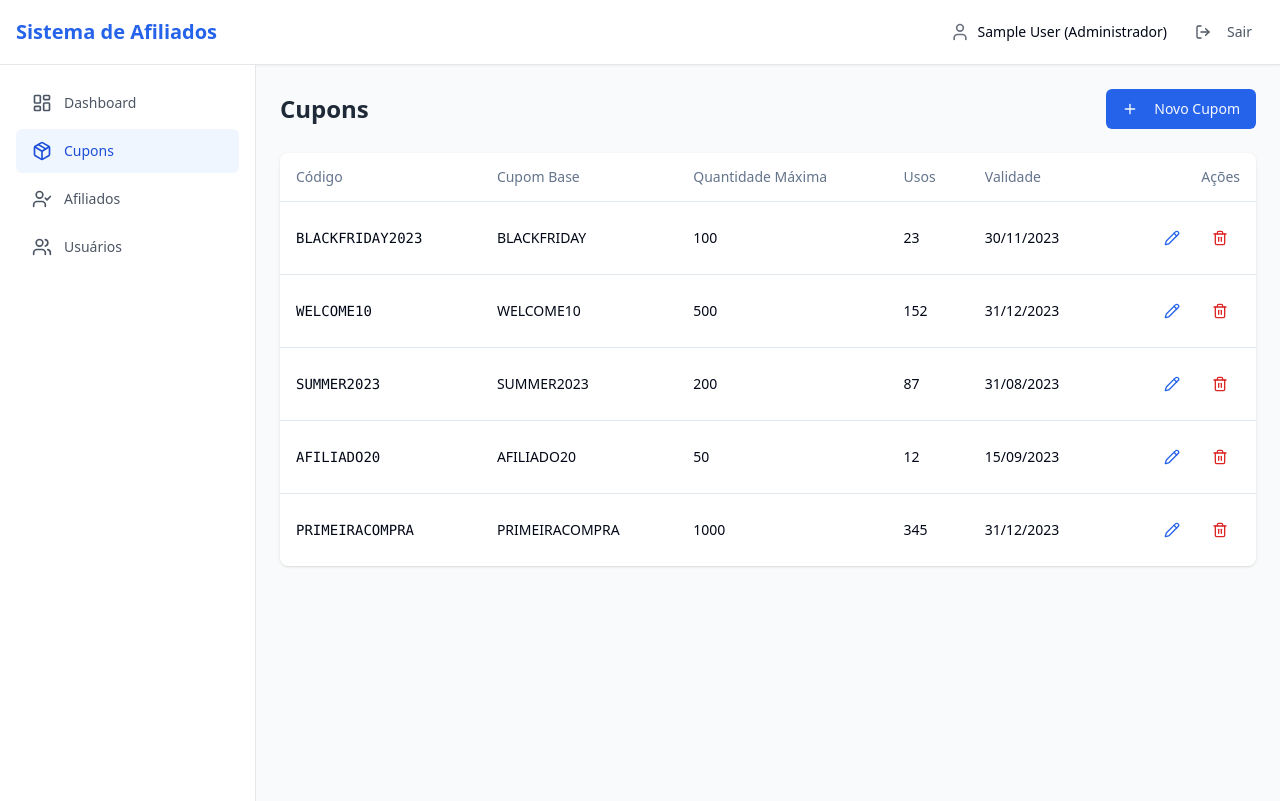
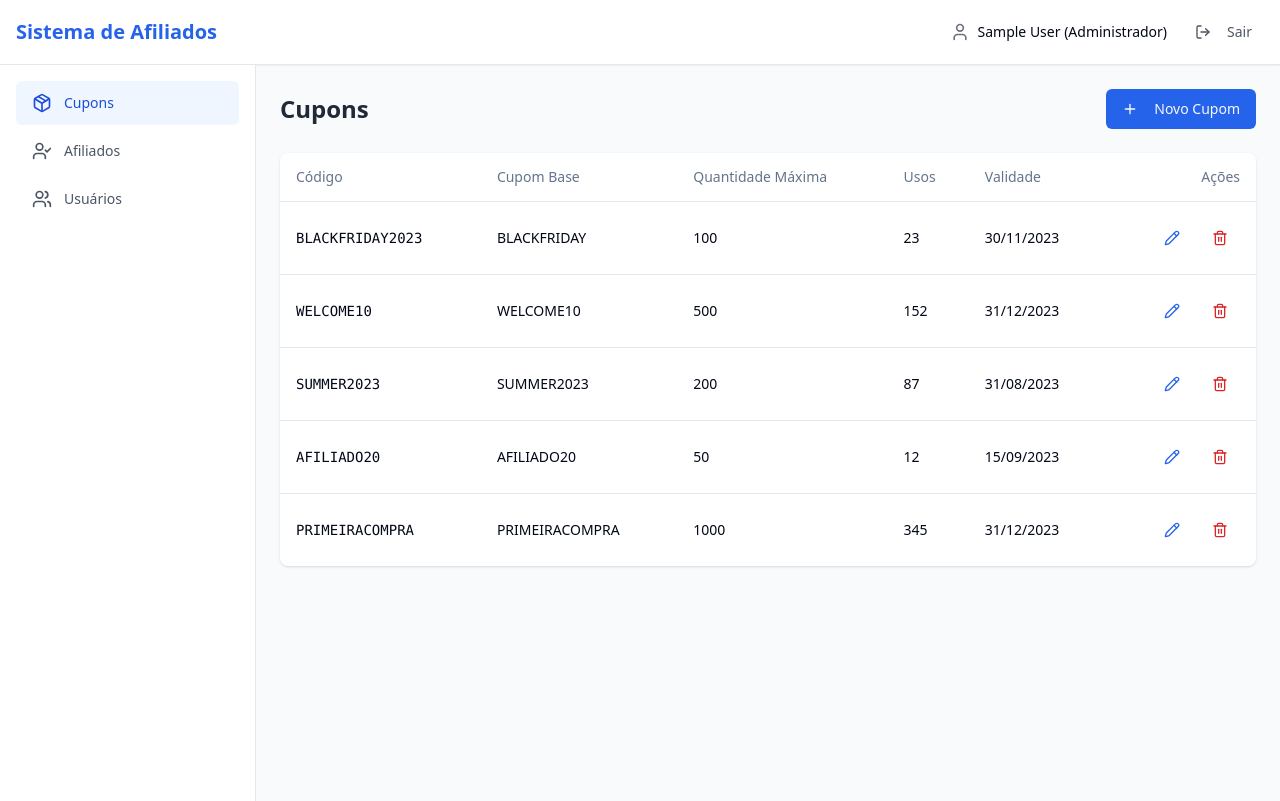
Before and after one commit to talles-coder/friendly-project-wizard, a React (Vite) app: page /cupons in a window 1280 px wide. Built offline with nearby package versions, Linux system fonts and the light colour scheme; sample sign-in values are in the browser's storage.

Commit message:
Remove Dashboard page

```diff
--- a/src/App.tsx
+++ b/src/App.tsx
@@ -12,8 +12,6 @@ import Users from "./pages/Users";
 import Affiliates from "./pages/Affiliates";
 import PublicAffiliateRegistration from "./pages/PublicAffiliateRegistration";
 import NotFound from "./pages/NotFound";
-import Dashboard from "./pages/Dashboard";
-
 function App() {
   const queryClient = new QueryClient();
 
@@ -29,7 +27,7 @@ function App() {
               <Route path="/cadastro-afiliado" element={<PublicAffiliateRegistration />} />
 
               <Route element={<Layout />}>
-                <Route path="/" element={<Dashboard />} />
+                <Route path="/" element={<Navigate to="/cupons" replace />} />
                 <Route path="/cupons" element={<Coupons />} />
                 <Route path="/afiliados" element={<Affiliates />} />
                 <Route path="/usuarios" element={<Users />} />
--- a/src/components/Sidebar.tsx
+++ b/src/components/Sidebar.tsx
@@ -11,21 +11,6 @@ const Sidebar = () => {
     <aside className="w-64 bg-white border-r border-gray-200 min-h-[calc(100vh-4rem)]">
       <nav className="p-4">
         <ul className="space-y-1">
-          <li>
-            <NavLink
-              to="/"
-              className={({ isActive }) =>
-                `flex items-center gap-3 px-4 py-3 text-sm rounded-md transition-colors ${
-                  isActive
-                    ? "bg-blue-50 text-blue-700 font-medium"
-                    : "text-gray-600 hover:bg-gray-100"
-                }`
-              }
-            >
-              <LayoutDashboard className="h-5 w-5" />
-              <span>Dashboard</span>
-            </NavLink>
-          </li>
           <li>
             <NavLink
               to="/cupons"
```
